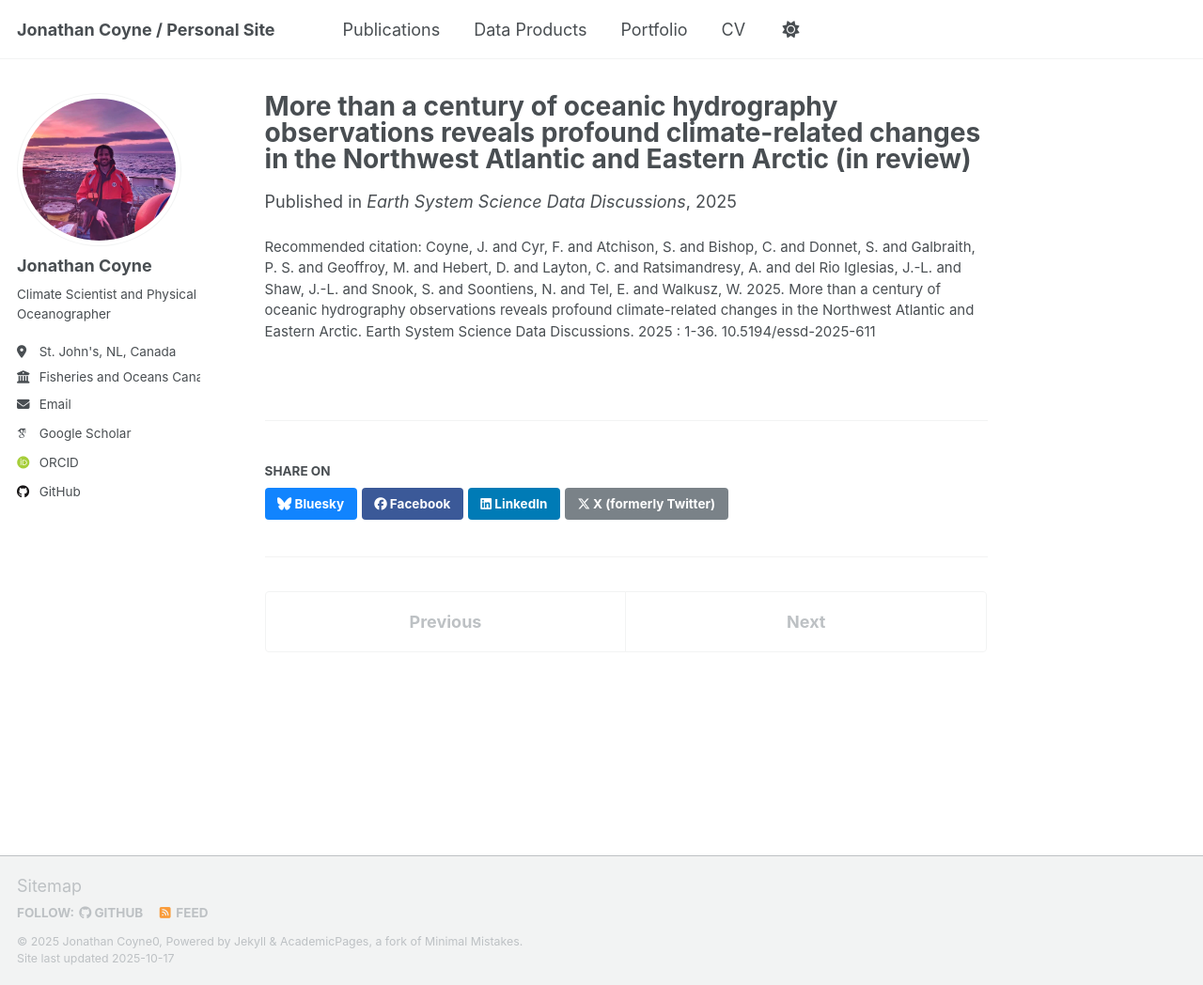
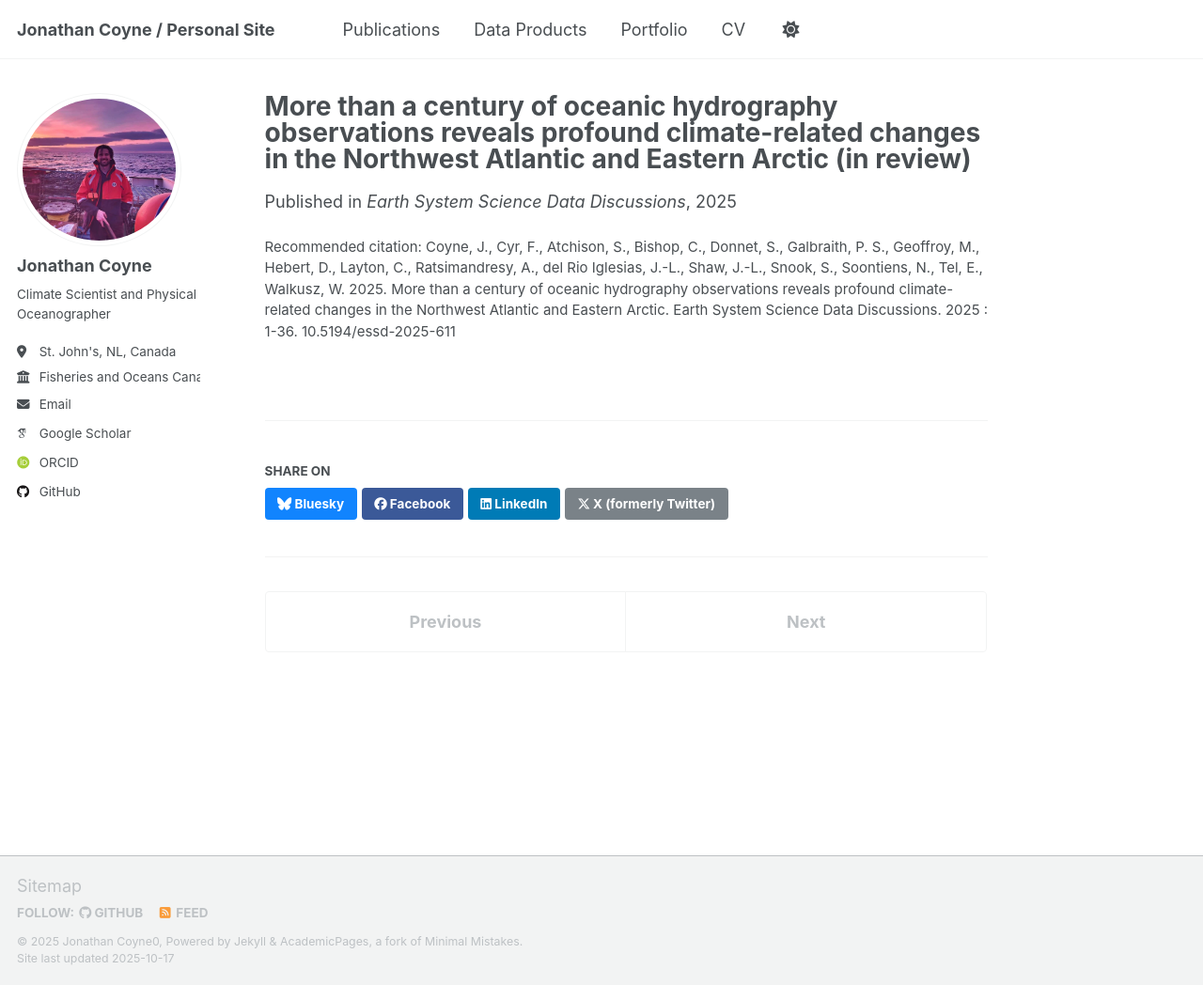
Before and after one commit to jn533213/jn533213.github.io, a Jekyll site: the page built from _publications/2025-More-than-a-century-of-oceanic-hydrography-observations-reveals-profound-climate-related-changes-in-the-Northwest-Atlantic-and-Eastern-Arctic.md, in a window 1280 px wide and 1048 px high. Shown: the whole window at 94% size. Built offline with Jekyll 4.4.1, drawn with Linux system fonts in a browser that asks for light colours; some web fonts are replaced; a script that is not in the unit is left out.

Commit message:
Update 2025-More-than-a-century-of-oceanic-hydrography-observations-reveals-profound-climate-related-changes-in-the-Northwest-Atlantic-and-Eastern-Arctic.md

```diff
--- a/_publications/2025-More-than-a-century-of-oceanic-hydrography-observations-reveals-profound-climate-related-changes-in-the-Northwest-Atlantic-and-Eastern-Arctic.md
+++ b/_publications/2025-More-than-a-century-of-oceanic-hydrography-observations-reveals-profound-climate-related-changes-in-the-Northwest-Atlantic-and-Eastern-Arctic.md
@@ -4,5 +4,5 @@ collection: publications
 category: manuscripts
 date: 2025-10-17
 venue: 'Earth System Science Data Discussions'
-citation: 'Coyne, J. and Cyr, F. and Atchison, S. and Bishop, C. and Donnet, S. and Galbraith, P. S. and Geoffroy, M. and Hebert, D. and Layton, C. and Ratsimandresy, A. and del Rio Iglesias, J.-L. and Shaw, J.-L. and Snook, S. and Soontiens, N. and Tel, E. and Walkusz, W. 2025. More than a century of oceanic hydrography observations reveals profound climate-related changes in the Northwest Atlantic and Eastern Arctic. Earth System Science Data Discussions. 2025 : 1-36. 10.5194/essd-2025-611'
+citation: 'Coyne, J., Cyr, F., Atchison, S., Bishop, C., Donnet, S., Galbraith, P. S., Geoffroy, M., Hebert, D., Layton, C., Ratsimandresy, A., del Rio Iglesias, J.-L., Shaw, J.-L., Snook, S., Soontiens, N., Tel, E., Walkusz, W. 2025. More than a century of oceanic hydrography observations reveals profound climate-related changes in the Northwest Atlantic and Eastern Arctic. Earth System Science Data Discussions. 2025 : 1-36. 10.5194/essd-2025-611'
 ---
```
